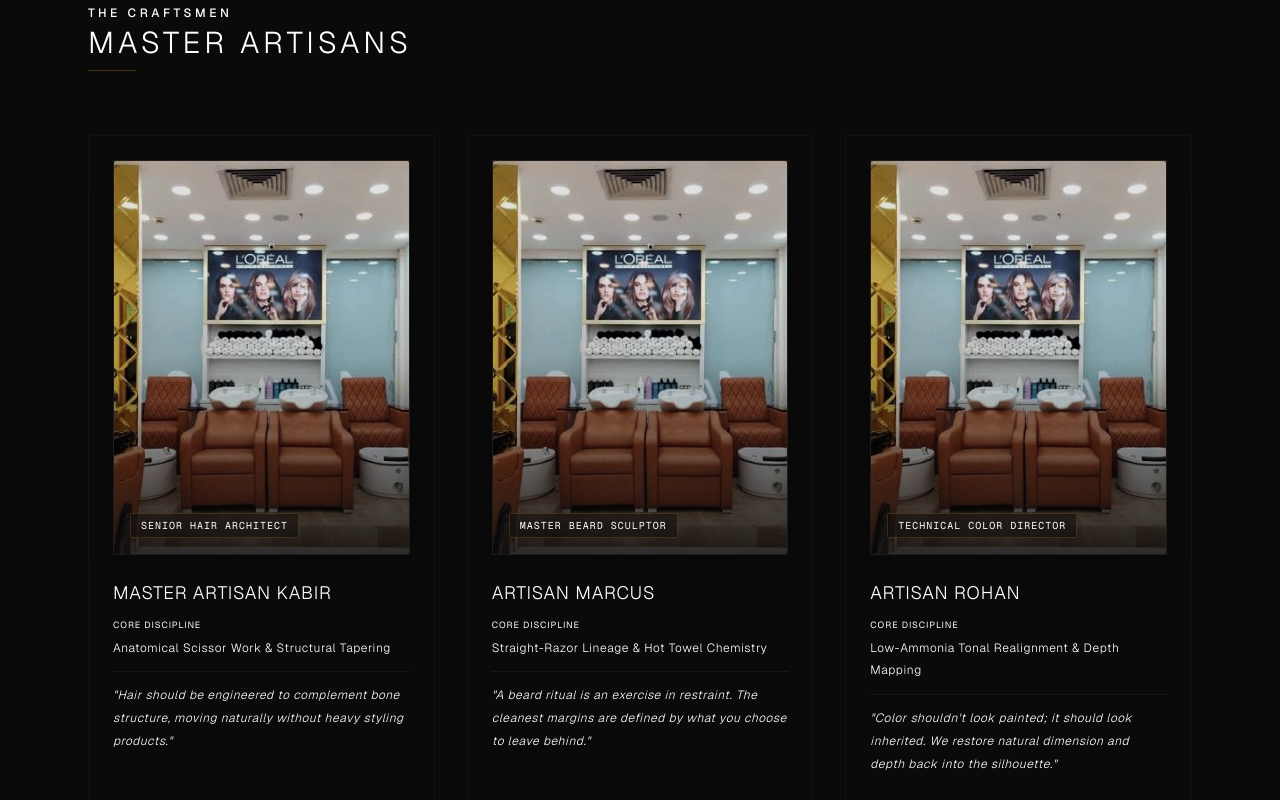
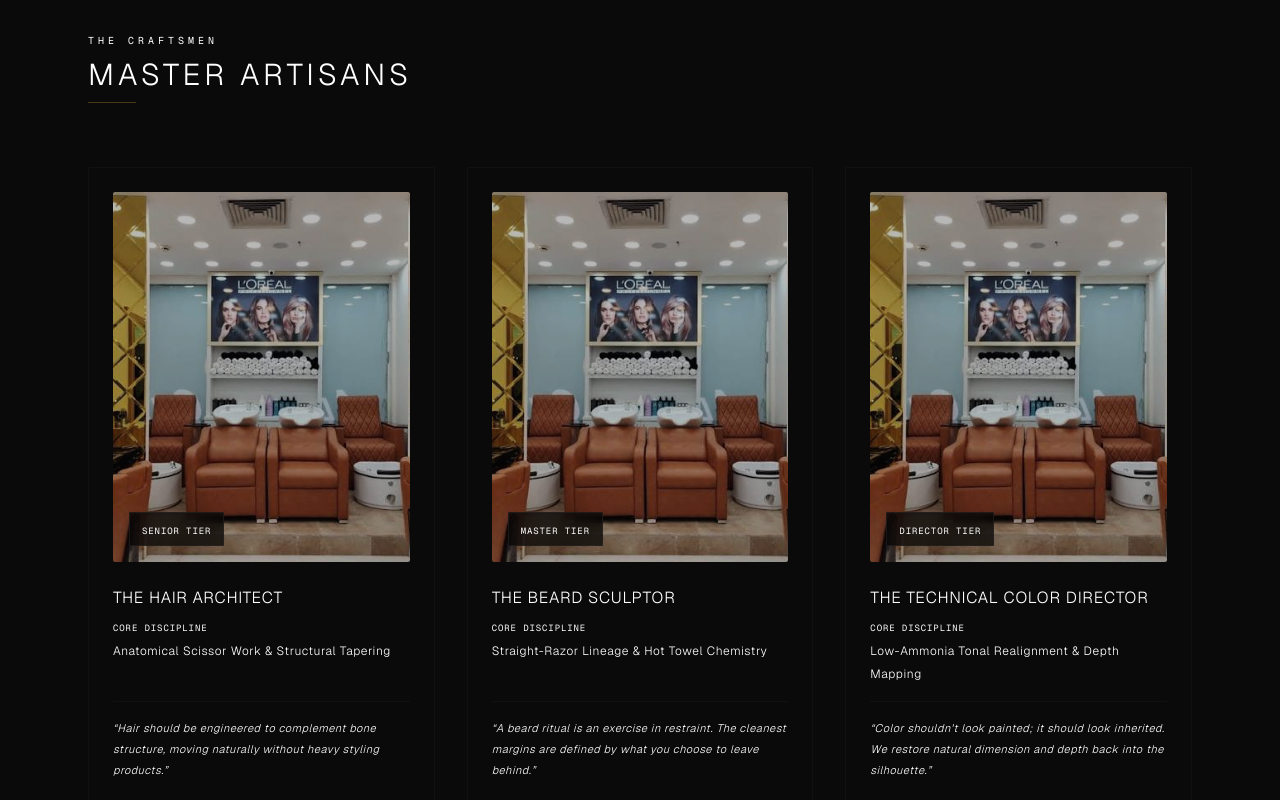
Before and after one commit to harshilaiworkflow-lab/luxury-salon-web, a Next.js app: page / in a window 1280 px wide. Shown: the part 2840-3640 px from the top of the page. Built offline with nearby package versions, Linux system fonts and the light colour scheme.

Commit message:
Update artisans.tsx

```diff
--- a/components/artisans.tsx
+++ b/components/artisans.tsx
@@ -1,106 +1,95 @@
 "use client"
 
-interface ArtisanProfile {
-  name: string
-  title: string
-  discipline: string
-  philosophy: string
-}
-
-const ARTISAN_TEAM: ArtisanProfile[] = [
+const ARTISANS_DATA = [
   {
-    name: "Master Artisan Kabir",
-    title: "Senior Hair Architect",
+    badge: "Senior Tier",
+    title: "The Hair Architect",
     discipline: "Anatomical Scissor Work & Structural Tapering",
-    philosophy: "Hair should be engineered to complement bone structure, moving naturally without heavy styling products."
+    quote: "“Hair should be engineered to complement bone structure, moving naturally without heavy styling products.”",
+    image: "/Advance Cut image.jpeg"
   },
   {
-    name: "Artisan Marcus",
-    title: "Master Beard Sculptor",
+    badge: "Master Tier",
+    title: "The Beard Sculptor",
     discipline: "Straight-Razor Lineage & Hot Towel Chemistry",
-    philosophy: "A beard ritual is an exercise in restraint. The cleanest margins are defined by what you choose to leave behind."
+    quote: "“A beard ritual is an exercise in restraint. The cleanest margins are defined by what you choose to leave behind.”",
+    image: "/Advance Cut image.jpeg"
   },
   {
-    name: "Artisan Rohan",
-    title: "Technical Color Director",
+    badge: "Director Tier",
+    title: "The Technical Color Director",
     discipline: "Low-Ammonia Tonal Realignment & Depth Mapping",
-    philosophy: "Color shouldn't look painted; it should look inherited. We restore natural dimension and depth back into the silhouette."
+    quote: "“Color shouldn't look painted; it should look inherited. We restore natural dimension and depth back into the silhouette.”",
+    image: "/Advance Cut image.jpeg"
   }
 ]
 
 export function Artisans() {
   return (
-    <section id="artisans" className="reveal relative w-full min-h-screen flex items-center justify-center py-24 bg-[#0A0A0A]">
-      <div className="max-w-6xl mx-auto px-6 space-y-16 w-full text-left">
+    <section id="artisans" className="reveal relative w-full py-32 bg-[#0A0A0A] border-t border-neutral-900/40">
+      <div className="max-w-6xl mx-auto px-6 space-y-16 w-full">
 
-        {/* Section Header */}
-        <div className="space-y-2">
-          <span className="text-xs font-medium uppercase tracking-[0.3em] text-[#cca43b]">
+        <div className="space-y-2 text-left">
+          <div className="flex items-center space-x-2">
+            <span className="text-[10px] font-mono uppercase tracking-[0.4em] text-[#cca43b]">
               The Craftsmen
             </span>
+          </div>
           <h2 className="text-2xl md:text-3xl font-light uppercase tracking-widest text-white">
             Master Artisans
           </h2>
           <div className="h-[1px] w-12 bg-[#cca43b]/30" />
         </div>
 
-        {/* Asymmetric Editorial Grid */}
-        <div className="grid grid-cols-1 md:grid-cols-2 lg:grid-cols-3 gap-8 items-start">
-          {ARTISAN_TEAM.map((artisan, idx) => (
+        <div className="grid grid-cols-1 md:grid-cols-3 gap-8 text-left">
+          {ARTISANS_DATA.map((art, idx) => (
             <div
               key={idx}
-              className="group relative flex flex-col space-y-6 p-6 border border-neutral-900/60 bg-neutral-950/20 hover:border-[#cca43b]/30 transition-all duration-500 rounded-[2px]"
+              className="group relative flex flex-col space-y-6 p-6 border border-neutral-900/60 bg-neutral-950/20 hover:border-[#cca43b]/20 transition-all duration-500 rounded-[2px]"
             >
-              {/* Profile Image Portrait Container */}
-              <div className="w-full aspect-[3/4] relative overflow-hidden bg-neutral-900 border border-neutral-800/40 shadow-xl">
+              {/* Image Frame */}
+              <div className="relative aspect-[4/5] w-full overflow-hidden bg-neutral-900 rounded-[1px]">
                 <img
-                  src="/Advance Cut image.jpeg"
-                  alt={artisan.name}
-                  className="w-full h-full object-cover filter grayscale contrast-[1.15] brightness-[0.8] transition-all duration-700 ease-out group-hover:scale-102 group-hover:grayscale-0"
+                  src={art.image}
+                  alt={art.title}
+                  className="w-full h-full object-cover grayscale opacity-80 group-hover:grayscale-0 group-hover:opacity-100 transition-all duration-700 ease-out scale-100 group-hover:scale-105"
                 />
-                <div className="absolute inset-0 bg-gradient-to-t from-[#0A0A0A]/80 via-transparent to-transparent pointer-events-none" />
-
-                {/* Micro Designation Badge */}
-                <span className="absolute bottom-4 left-4 text-[10px] font-mono tracking-widest text-[#cca43b] uppercase bg-black/40 backdrop-blur-md py-1 px-2.5 border border-[#cca43b]/20 rounded-[1px]">
-                  {artisan.title}
+                {/* Badge Overlay */}
+                <div className="absolute bottom-4 left-4 bg-black/70 backdrop-blur-md border border-neutral-800/60 px-3 py-1 rounded-[1px]">
+                  <span className="text-[9px] font-mono uppercase tracking-widest text-[#cca43b]">
+                    {art.badge}
                   </span>
                 </div>
+              </div>
 
-              {/* Profile Metadata */}
+              {/* Meta Content */}
+              <div className="space-y-4 flex-1 flex flex-col justify-between">
                 <div className="space-y-3">
-                <h3 className="text-lg font-light uppercase tracking-wider text-white transition-colors duration-300 group-hover:text-[#cca43b]">
-                  {artisan.name}
+                  <h3 className="text-base font-light uppercase tracking-wider text-white transition-colors duration-300 group-hover:text-[#cca43b]">
+                    {art.title}
                   </h3>
 
                   <div className="space-y-1">
-                  <span className="text-[9px] uppercase tracking-widest text-neutral-500 block">
+                    <span className="text-[9px] font-mono uppercase tracking-widest text-neutral-500 block">
                       Core Discipline
                     </span>
-                  <p className="text-xs text-neutral-300 font-light">
-                    {artisan.discipline}
+                    <p className="text-xs text-neutral-300 font-light leading-relaxed">
+                      {art.discipline}
                     </p>
                   </div>
+                </div>
 
-                <div className="h-[1px] w-full bg-neutral-900" />
-
-                <p className="text-xs text-neutral-400 font-light leading-relaxed italic">
-                  "{artisan.philosophy}"
+                <div className="pt-4 border-t border-neutral-900/60">
+                  <p className="text-[11px] text-neutral-400 font-light italic leading-relaxed tracking-wide">
+                    {art.quote}
                   </p>
                 </div>
+              </div>
 
-              {/* Ornamental Card Accent Lines */}
-              <div className="absolute top-0 left-0 w-[1px] h-0 bg-[#cca43b]/40 transition-all duration-700 group-hover:h-full" />
-              <div className="absolute bottom-0 right-0 w-0 h-[1px] bg-[#cca43b]/40 transition-all duration-700 group-hover:w-full" />
+              {/* Hover Accent Line */}
+              <div className="absolute top-0 left-0 w-[1px] h-0 bg-[#cca43b]/20 transition-all duration-500 group-hover:h-full" />
             </div>
           ))}
-        </div>
-
-        {/* Trust Footnote */}
-        <div className="pt-4 flex items-center gap-4">
-          <div className="h-[1px] flex-1 bg-neutral-900" />
-          <span className="text-xs uppercase tracking-[0.2em] text-neutral-500">
-            All artisans undergo continuous training in classical and editorial silhouettes
-          </span>
         </div>
 
       </div>
```
Lines whose indentation alone changed are shown as unchanged.
